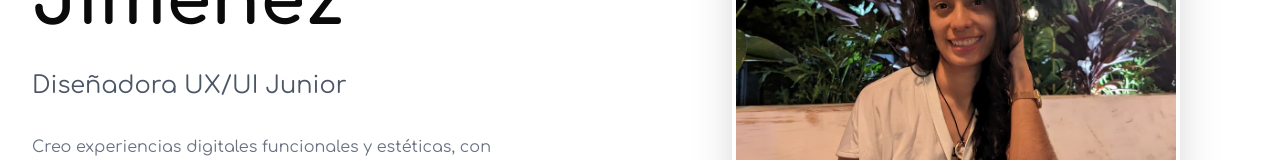
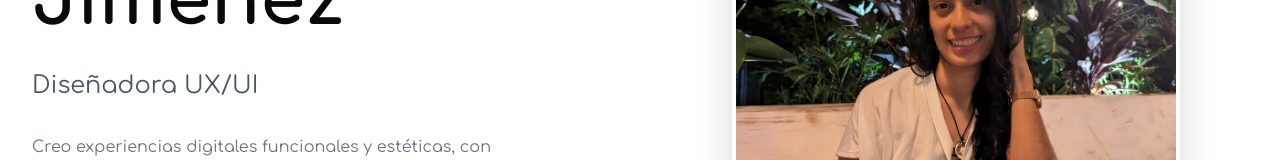
Before and after one commit to Rociojc/portafolio-ui, a React (Vite) app: page / in a window 1280 px wide. Shown: the part 387-547 px from the top of the page. Built offline with nearby package versions, Linux system fonts and the light colour scheme.

Commit message:
styles: se elimina palabra en portafolio

```diff
--- a/src/data/portfolio.ts
+++ b/src/data/portfolio.ts
@@ -38,7 +38,7 @@ export interface AboutData {
 export const heroData: HeroData = {
   greeting: "Hola, soy",
   name: "Rocio Jiménez",
-  role: "Diseñadora UX/UI Junior",
+  role: "Diseñadora UX/UI",
   description:
     "Creo experiencias digitales funcionales y estéticas, con atención al detalle y capacidad técnica para dar vida a proyectos digitales.",
   image: heroImage,
```
